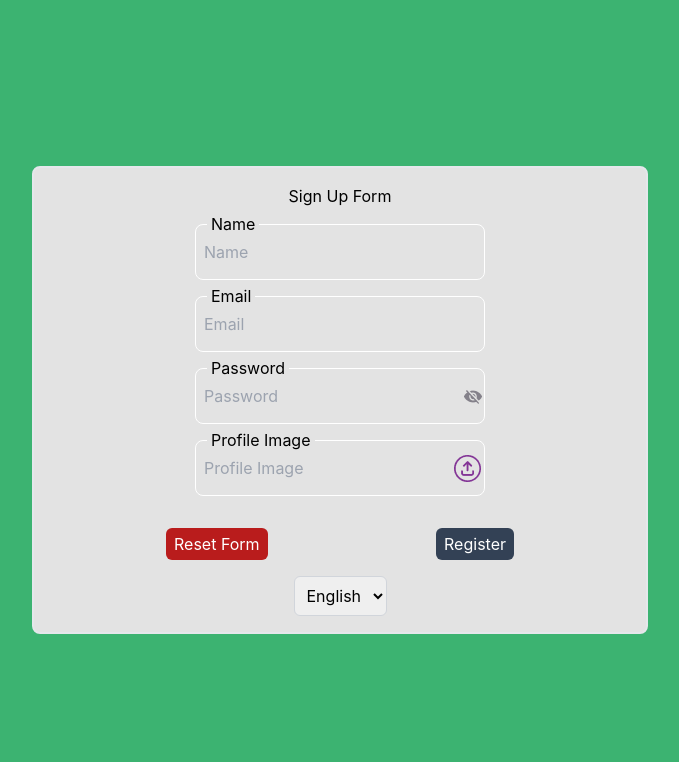
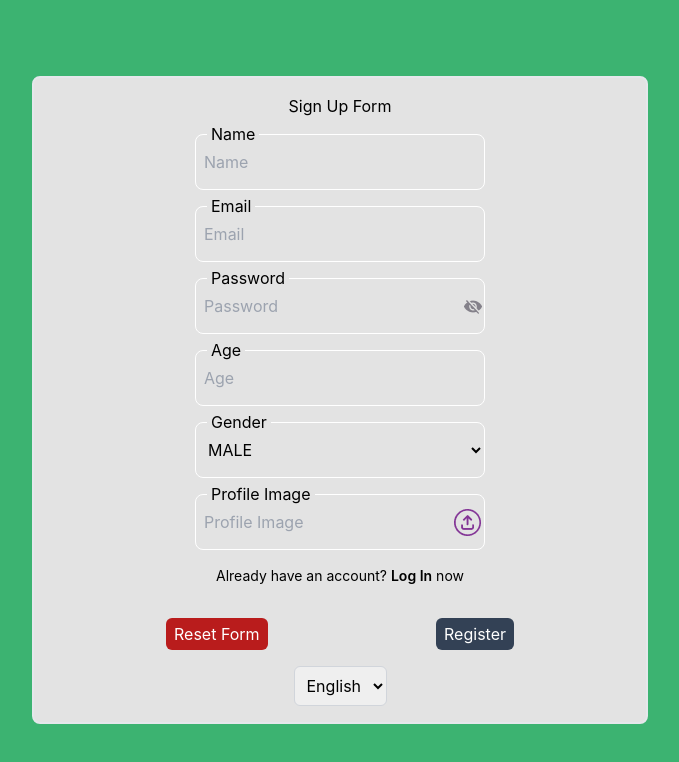
Before and after one commit to nitinjaipur/My-User-Management-React, a React (Create React App) app: page /signup in a window 1280 px wide. Shown: the top 762 px of the page, without its empty margins (300-979 px from the left). Built offline with nearby package versions, Linux system fonts and the light colour scheme.

Commit message:
signup api integration

```diff
--- a/src/api/userApi.js
+++ b/src/api/userApi.js
@@ -1,4 +1,25 @@
 import axiosInstance from './index';
+
+export const userRegister = async (data) => {
+    const { name, email, password, age, gender, image } = data;
+    try {
+        // Convert the data to form-data format
+        const formData = new FormData();
+        formData.append('name', name);
+        formData.append('email', email);
+        formData.append('password', password);
+        formData.append('age', Number(age));
+        formData.append('gender', gender);
+        formData.append('image', image);
+        return await axiosInstance.post(`/register/`, formData, {
+            headers: {
+                'Content-Type': 'multipart/form-data',
+            },
+        });
+    } catch (err) {
+        return { status: err?.status, message: err?.response?.data?.message };
+    }
+};
 
 export const userLogin = async (data) => {
     const { email, password} = data;
--- /dev/null
+++ b/src/components/DropDown/index.jsx
@@ -0,0 +1,21 @@
+const DropDown = ({
+    label = 'Label',
+    name = '',
+    value = '',
+    options = [],
+    onValueChange = () => {},
+}) => {
+    const handleValueChange = (e) => onValueChange(e);
+    return(
+        <div className="relative w-1/2 h-14 rounded-lg flex items-center">
+            <select className={`bg-backgroundGray w-full h-full border border-white focus:border-mainGreen outline-none rounded-lg p-2`} name={name} placeholder={label} value={value} onChange={(e) => handleValueChange(e)}>
+                {
+                    options.map((option, index) => <option key={index} value={option}>{option}</option>)
+                }
+            </select>
+            <span className="absolute bg-backgroundGray -top-3 left-3 px-1">{label}</span>
+        </div>
+    )
+}
+
+export default DropDown;
--- a/src/locales/en.json
+++ b/src/locales/en.json
@@ -19,5 +19,6 @@
   "cost": "Cost",
   "age": "Age",
   "gender": "Gender",
-  "logout": "Logout"
+  "logout": "Logout",
+  "alreadyAcountQuestion": "Already have an account?"
 }
--- a/src/locales/hi.json
+++ b/src/locales/hi.json
@@ -19,5 +19,6 @@
     "cost": "मूल्य",
     "age": "आयु",
     "gender": "लिंग",
-    "logout": "लॉगआउट"
+    "logout": "लॉगआउट",
+    "alreadyAcountQuestion": "क्या आपके पास पहले से एक खाता है?"
   }
--- a/src/modules/auth/userAuth/SignIn.jsx
+++ b/src/modules/auth/userAuth/SignIn.jsx
@@ -38,7 +38,7 @@ const SignIn = () => {
                     <Button title={t('resetForm')} buttonClass={'bg-red-700'} onClickButton={resetState}/>
                     <Button title={t('logIn')} buttonClass={'bg-slate-700'} onClickButton={handleLogin}/>
                 </div>
-                <p className="text-sm flex">{t('newHereQuestion')}<p className="font-semibold px-1" onClick={() => navigate('/signup')}>{t('signUp')}</p>{t('nowLower')}</p>
+                <p className="text-sm flex">{t('newHereQuestion')}<p className="font-semibold px-1 hover:cursor-pointer" onClick={() => navigate('/signup')}>{t('signUp')}</p>{t('nowLower')}</p>
                 <LanguageDropdown />
             </div>
         </div>
--- a/src/modules/auth/userAuth/SignUp.jsx
+++ b/src/modules/auth/userAuth/SignUp.jsx
@@ -1,13 +1,20 @@
+import { GENDERS } from '../../../utils/data';
+import { useDispatch } from 'react-redux';
+import { signupThunk } from '../../../redux/middlewares/userThunk';
 import { useState, lazy } from "react";
 import { useTranslation } from 'react-i18next';
+import { useNavigate } from "react-router-dom";
 const InputBox = lazy(() => import('../../../components/InputBox'));
 const FileInputBox = lazy(() => import('../../../components/FileInputBox'));
 const Button = lazy(() => import('../../../components/Button'));
 const SignupImageContainer = lazy(() => import('../../../components/SignupImageContainer'));
 const LanguageDropdown = lazy(() => import('../../../components/LanguageDropdown'));
+const DropDown = lazy(() => import('../../../components/DropDown'));
 
 const SignUp = () => {
-    const [state, setState] = useState({});
+    const dispatch = useDispatch();
+    const navigate = useNavigate();
+    const [state, setState] = useState({gender: GENDERS[0]});
     const [imageName, setImageName] = useState('');
     const { t } = useTranslation();
 
@@ -34,6 +41,8 @@ const SignUp = () => {
         setState(prev => ({...prev, 'image': ''}));
     }
 
+    const onRegister = () => dispatch(signupThunk(state));
+
     return(
         <div className="bg-mainGreen w-full h-[100vh] overflow-y-scroll flex flex-col p-6 items-center justify-center">
             <div className="bg-backgroundGray flex flex-col w-1/2 border-2 rounded-lg p-4 gap-4 items-center overflow-auto">
@@ -42,12 +51,15 @@ const SignUp = () => {
                     <InputBox label={t('name')} name={'name'} value={state.name} onValueChange={onStateChange}/>
                     <InputBox label={t('email')} type="email" name={'email'} value={state.email} onValueChange={onStateChange}/>
                     <InputBox label={t('password')} type='password' name={'password'} value={state.password} onValueChange={onStateChange}/>
+                    <InputBox label={t('age')} type="number" name={'age'} value={state.age} onValueChange={onStateChange}/>
+                    <DropDown label={'Gender'} name='gender' options={GENDERS} value={state.gender} onValueChange={onStateChange}/>
                     <FileInputBox label={t('profileImage')} name={'image'} value={imageName} onValueChange={onImageChange}/>
                 </div>
                 { state.image ? <SignupImageContainer image={state?.image} onCancel={removeImage} /> : null }
+                <p className="text-sm flex">{t('alreadyAcountQuestion')}<p className="font-semibold px-1 hover:cursor-pointer" onClick={() => navigate('/')}>{t('logIn')}</p>{t('nowLower')}</p>
                 <div className="mt-4 flex w-[60%] justify-between">
                     <Button title={t('resetForm')} buttonClass={'bg-red-700'} onClickButton={resetState}/>
-                    <Button title={t('register')} buttonClass={'bg-slate-700'}/>
+                    <Button title={t('register')} onClickButton={onRegister} buttonClass={'bg-slate-700'}/>
                 </div>
                 <LanguageDropdown />
             </div>
--- a/src/redux/middlewares/userThunk.js
+++ b/src/redux/middlewares/userThunk.js
@@ -1,5 +1,14 @@
-import { userLogin, userLogout, getUserDetail } from '../../api/userApi';
+import { userRegister, userLogin, userLogout, getUserDetail } from '../../api/userApi';
 import { setUserReducer, logoutUserReducer } from '../reducers/userReducer';
+
+export const signupThunk = (data) => async (dispatch) => {
+  const response = await userRegister(data);
+  if(response?.status == 201) {
+    localStorage.setItem('isAuthenticated', 'true');
+    dispatch(setUserReducer(response?.data?.data));
+    window.location.href = '/';
+  }
+};
 
 export const loginThunk = (data) => async (dispatch) => {
   const response = await userLogin(data);
--- /dev/null
+++ b/src/utils/data.js
@@ -0,0 +1 @@
+export const GENDERS = ['MALE', 'FEMALE'];
```
